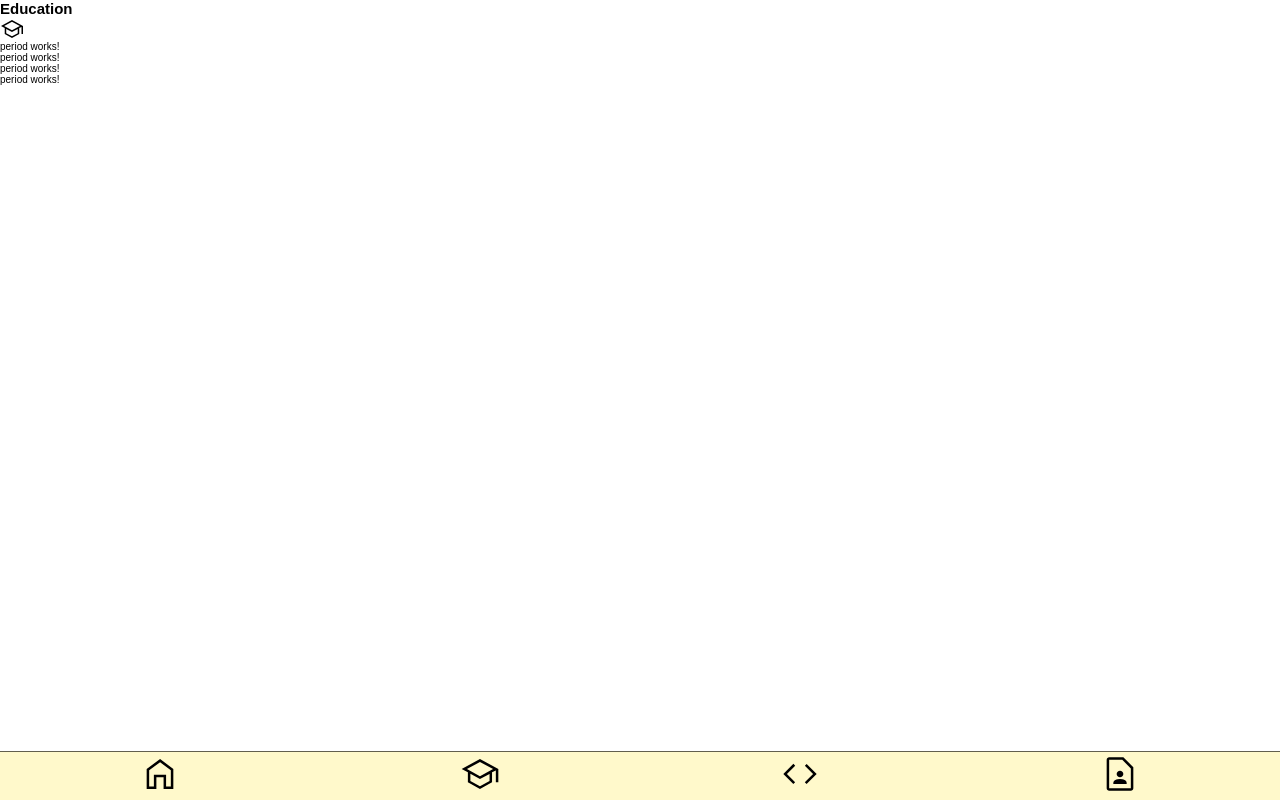
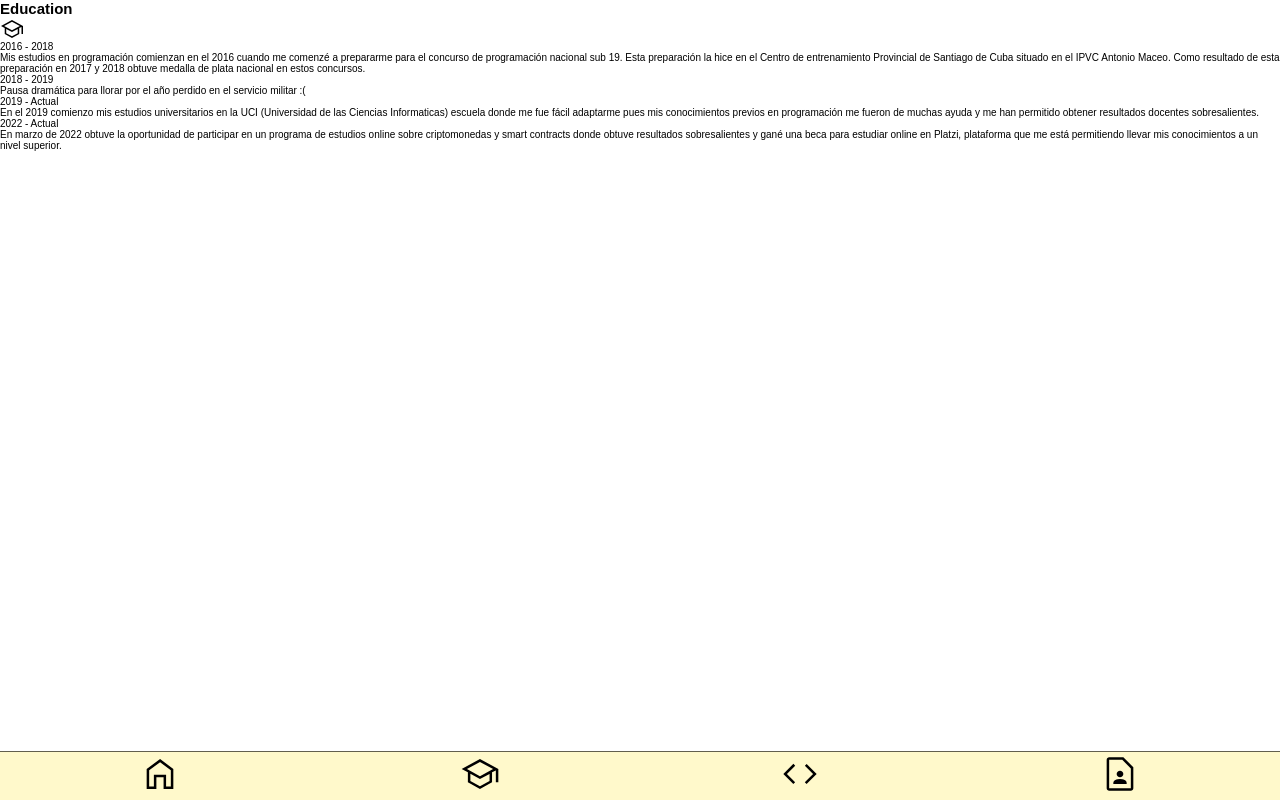
Before and after one commit to Yusei-0/Yusei-0, an Angular app: page /education in a window 1280 px wide. Built offline with nearby package versions, Linux system fonts and the light colour scheme.

Commit message:
Create the period-component layout

```diff
--- a/src/app/education/components/period/period.component.html
+++ b/src/app/education/components/period/period.component.html
@@ -1 +1,8 @@
-<p>period works!</p>
+<article class="period-container">
+    <p class="period-range">
+        {{period.start}} - {{period.finish}}
+    </p>
+    <p class="period-description">
+        {{period.description}}
+    </p>
+</article>
--- a/src/app/education/components/period/period.component.ts
+++ b/src/app/education/components/period/period.component.ts
@@ -1,4 +1,5 @@
-import { Component, OnInit } from '@angular/core';
+import { Component, Input, OnInit } from '@angular/core';
+import { Period } from 'src/app/core/models/period.model';
 
 @Component({
   selector: 'app-period',
@@ -7,6 +8,13 @@ import { Component, OnInit } from '@angular/core';
 })
 export class PeriodComponent implements OnInit {
 
+  @Input()
+  period : Period = {
+    start : '0000',
+    finish : '0000',
+    description : 'Lorem ipsum doro...'
+  }
+
   constructor() { }
 
   ngOnInit(): void {
--- a/src/app/education/education/education.component.html
+++ b/src/app/education/education/education.component.html
@@ -4,7 +4,8 @@
         <app-icon [img]="'education'"></app-icon>
     </div>
     <section class="period-container">
-        <app-period *ngFor="let pd of periods">
+        <app-period *ngFor="let pd of periods"
+        [period]="pd">
         </app-period>
     </section>
 </div>
```
